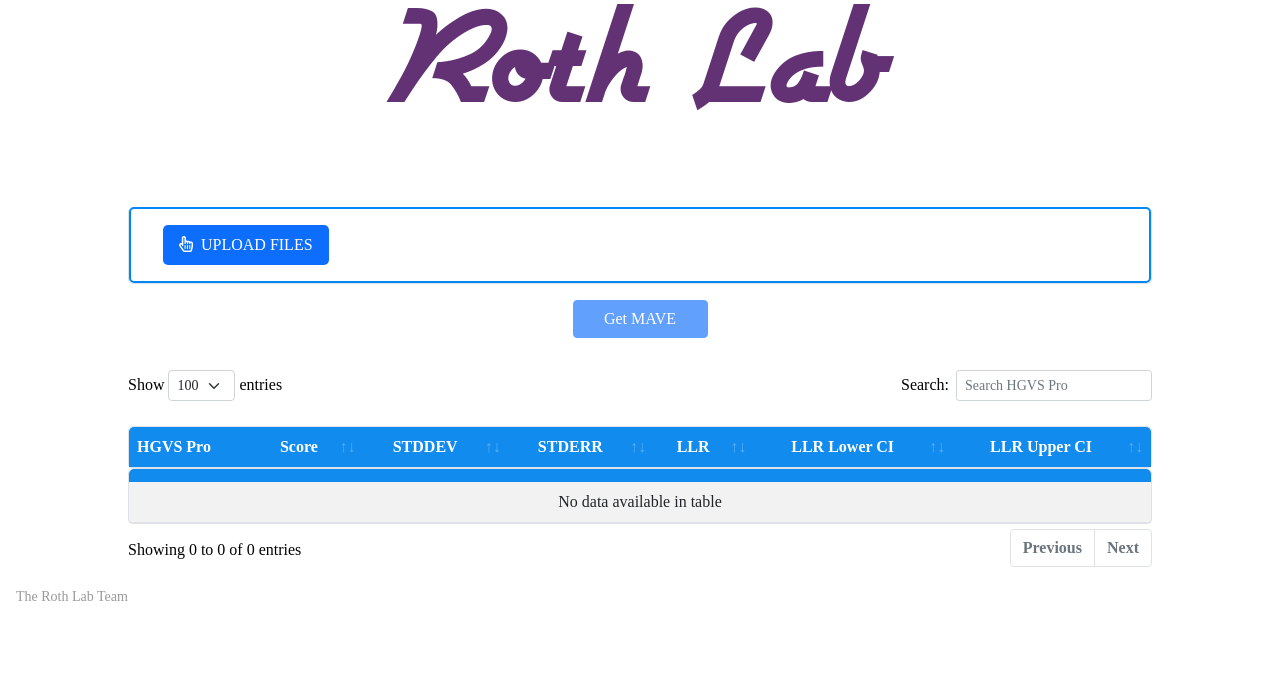
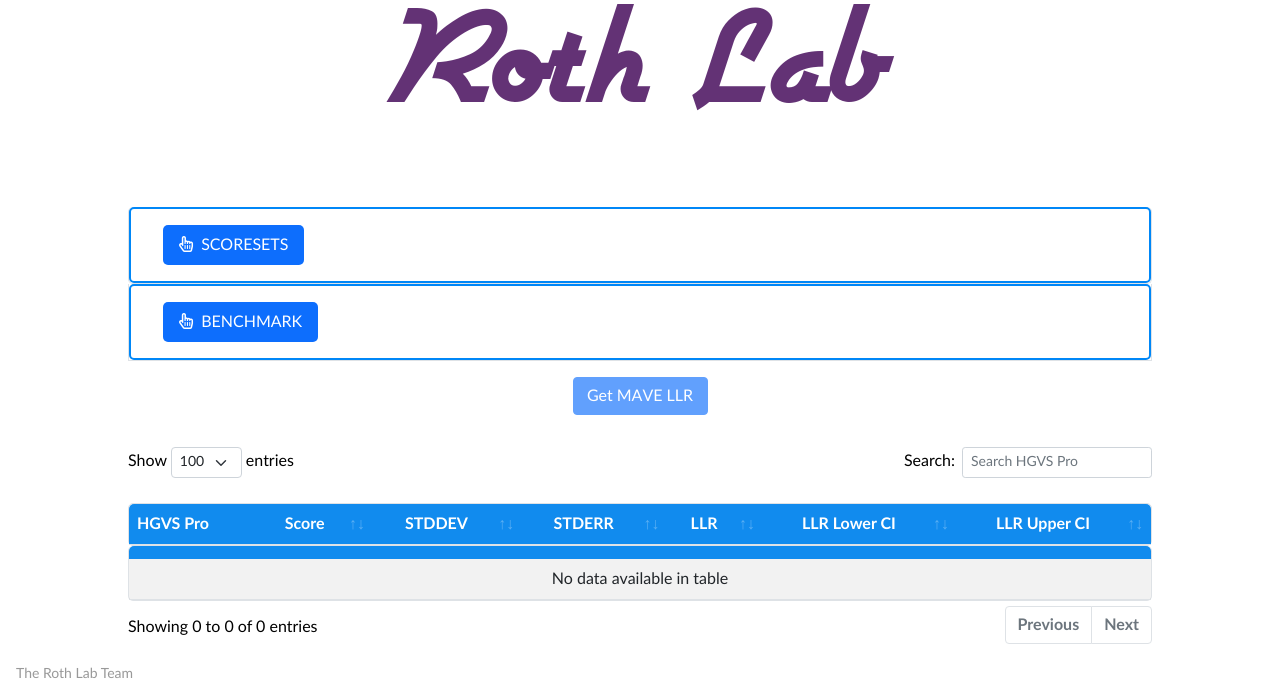
Before and after one commit to irahorecka/llrws, a Flask app: page / in a window 1280 px wide. Shown: the part 180-877 px from the top of the page. Before the commit the page ends 781 px from the top, so only its background shows below. Run offline with Flask 2, Linux system fonts and the light colour scheme; lists and menus that the app fills with data are empty; some libraries are stand-ins or nearby versions.

Commit message:
update templates

```diff
--- a/llrws/templates/layout.html
+++ b/llrws/templates/layout.html
@@ -8,13 +8,11 @@
   <meta name='viewport' content='width=device-width, initial-scale=1.0, maximum-scale=1.0, user-scalable=0'>
   <link rel="stylesheet" href="{{ url_for('static', filename='external/fontawesome-5.15.4/css/all.min.css') }}">
   <link rel="stylesheet" href="{{ url_for('static', filename='external/bootstrap-5.0.2/css/bootstrap.min.css') }}">
-  <link rel="stylesheet" href="{{ url_for('static', filename='external/dropzone-5.7.1/dropzone.min.css') }}">
-  <link rel="stylesheet" href="{{ url_for('static', filename='external/DataTables-1.11.3/css/dataTables.bootstrap5.min.css') }}">
   <link rel="stylesheet" href="{{ url_for('static', filename='external/mvp.css') }}">
-  <link rel="stylesheet" href="{{ url_for('static', filename='css/latolatinfonts.css') }}">
+  <link rel="stylesheet" href="{{ url_for('static', filename='external/latolatinfonts.css') }}">
+  {%- block css -%}{%- endblock -%}
   <link rel="stylesheet" href="{{ url_for('static', filename='css/nav.css') }}">
   <link rel="stylesheet" href="{{ url_for('static', filename='css/main.css') }}">
-  {%- block css -%}{%- endblock -%}
   <link class="img-fluid rounded-circle float-left mr-2" rel="shortcut icon" type="image/png" href="{{ url_for('static', filename='images/favicon.ico') }}">
   <script src="{{ url_for('static', filename="external/jquery-3.6.0.min.js") }}"></script>
   <script src="{{ url_for('static', filename="external/bootstrap-5.0.2/js/bootstrap.min.js") }}"></script>
--- a/llrws/templates/main/index.html
+++ b/llrws/templates/main/index.html
@@ -1,4 +1,9 @@
 {% extends "layout.html" %}
+
+{% block css %}
+  <link rel="stylesheet" href="{{ url_for('static', filename='external/dropzone-5.7.1/dropzone.min.css') }}">
+  <link rel="stylesheet" href="{{ url_for('static', filename='external/DataTables-1.11.3/css/dataTables.bootstrap5.min.css') }}">
+{% endblock %}
 
 {% block js %}
   <script defer src="{{ url_for('static', filename="external/alpine-3.3.2.min.js") }}"></script>
@@ -8,17 +13,37 @@
   <div id="score-accordion" class="position-relative border border-top-0" x-data="{selected:null}">
     <button type="button" class="w-100 bg-white" @click="selected !== 1 ? selected = 1 : selected = null">
       <div class="d-flex justify-content-between">
-        <span class="accordion-desc bg-primary"><i class="far fa-hand-pointer"></i>&nbsp UPLOAD FILES</span>
-        <span class="accordion-file-status file-valid"><i class="far fa-check-circle fa-lg"></i></span>
-        <span class="accordion-file-status file-invalid"><i class="far fa-times-circle fa-lg"></i></span>
+        <span class="accordion-desc bg-primary"><i class="far fa-hand-pointer"></i>&nbsp SCORESETS</span>
+        <span class="file-status file-valid"><i class="far fa-check-circle fa-lg"></i></span>
+        <span class="file-status file-invalid"><i class="far fa-times-circle fa-lg"></i></span>
       </div>
     </button>
     <div class="position-relative overflow-hidden transition-accordion mh-0" style="" x-ref="container1" x-bind:style="selected == 1 ? 'max-height: ' + $refs.container1.scrollHeight + 'px' : ''">
       <div class="row dropzone-container">
         <div class="col">
-          <form id="mave-upload-csv" action="{{ url_for('main.upload') }}" class="dropzone needsclick">
+          <form id="score-upload-csv" action="{{ url_for('main.upload') }}" class="dropzone needsclick">
             <div class="dz-message needsclick">
-              Drop <strong>Benchmark CSV</strong> and <strong>Score CSV</strong> files here or click to upload.
+              Drop <strong>Score CSV</strong> file here or click to upload.
+            </div>
+          </form>
+        </div>
+      </div>
+    </div>
+  </div>
+  <div id="benchmark-accordion" class="position-relative border border-top-0" x-data="{selected:null}">
+    <button type="button" class="w-100 bg-white" @click="selected !== 1 ? selected = 1 : selected = null">
+      <div class="d-flex justify-content-between">
+        <span class="accordion-desc bg-primary"><i class="far fa-hand-pointer"></i>&nbsp BENCHMARK</span>
+        <span class="file-status file-valid"><i class="far fa-check-circle fa-lg"></i></span>
+        <span class="file-status file-invalid"><i class="far fa-times-circle fa-lg"></i></span>
+      </div>
+    </button>
+    <div class="position-relative overflow-hidden transition-accordion mh-0" style="" x-ref="container1" x-bind:style="selected == 1 ? 'max-height: ' + $refs.container1.scrollHeight + 'px' : ''">
+      <div class="row dropzone-container">
+        <div class="col">
+          <form id="benchmark-upload-csv" action="{{ url_for('main.upload') }}" class="dropzone needsclick">
+            <div class="dz-message needsclick">
+              Drop <strong>Benchmark CSV</strong> file here or click to upload.
             </div>
           </form>
         </div>
@@ -26,7 +51,7 @@
     </div>
   </div>
   <div class="mave-button-wrapper">
-    <input id="mave-button-submit" type="submit" value="Get MAVE" class="btn btn-primary" onclick="this.blur();" disabled></input>
+    <input id="mave-button-submit" type="submit" value="Get MAVE LLR" class="btn btn-primary" onclick="this.blur();" disabled></input>
   </div>
   <table id="data" class="display compact table table-striped" width="100%">
     <thead>
```
